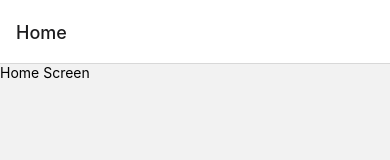
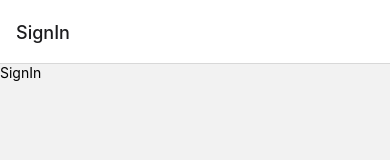
Before and after one commit to Uchchash346/Notes-App-using-React-Native, a React Native app: screen / in a window 390 px wide. Shown: the top 160 px of the page. Built offline with nearby package versions, Linux system fonts and the light colour scheme.

Commit message:
Component Create

```diff
--- a/App.js
+++ b/App.js
@@ -12,14 +12,24 @@ import Edit from './src/screens/edit';
 const Stack = createNativeStackNavigator();
 
 export default function App() {
+  const user = false; // Not authenticated
   return (
     <NavigationContainer>
       <Stack.Navigator>
-        <Stack.Screen name="Home" component={Home} />
-        <Stack.Screen name="SignIn" component={SignIn} />
-        <Stack.Screen name="SignUp" component={SignUp} />
-        <Stack.Screen name="Create" component={Create} />
-        <Stack.Screen name="Edit" component={Edit} />
+        {user ? (
+          <>
+            <Stack.Screen name="Home" component={Home} />
+            <Stack.Screen name="Edit" component={Edit} />
+            <Stack.Screen name="Create" component={Create} />
+          </>
+        ) : (
+          <>
+            <Stack.Screen name="SignIn" component={SignIn} />
+            <Stack.Screen name="SignUp" component={SignUp} />
+          </>
+        )
+
+        }
       </Stack.Navigator>
     </NavigationContainer>
   );
```
